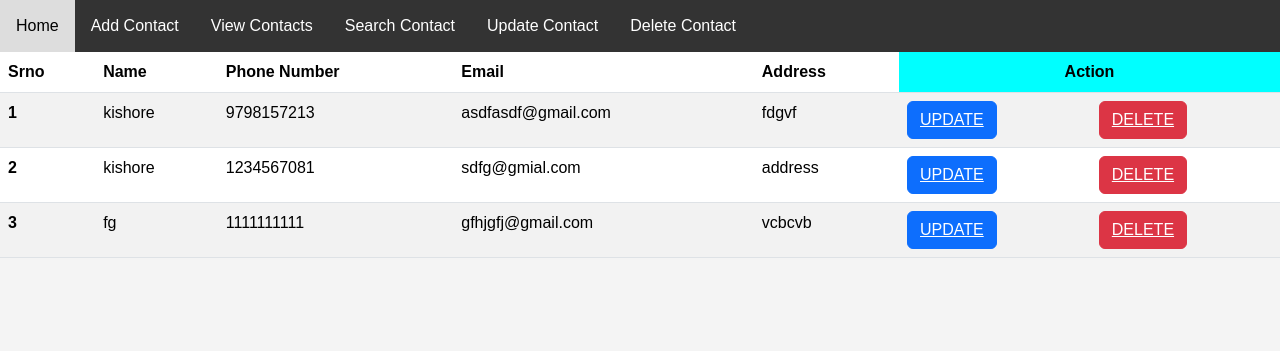
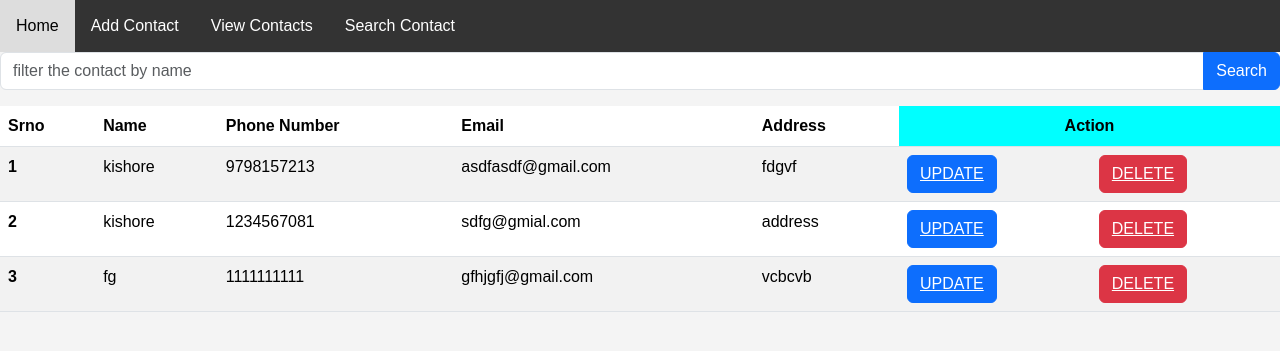
Before and after one commit to 321999/CONTACT-BOOK, a Django app: page /show_contact/ in a window 1280 px wide. Shown: the top 351 px of the page. Run offline with Django 5.2, Linux system fonts and the light colour scheme; data comes from the database, SQL or seed files in the repository; both versions use the stored data as it was after the commit.

Commit message:
filter by name functionality is added

```diff
--- a/contactbook/contactbook/urls.py
+++ b/contactbook/contactbook/urls.py
@@ -23,7 +23,8 @@ urlpatterns = [
     path('admin/', admin.site.urls),
     path('add_contact/',add_contact,name="add_contact"),
     path("show_contact/",show_contact,name="show_contact"),
-    path("update_contact/:id",update_contact,name="update_contact"),
-    path("delete_contact/:id",delete_contact,name="delete_contact")
+    path("update_contact/<id>",update_contact,name="update_contact"),
+    path("delete_contact/<id>",delete_contact,name="delete_contact"),
+    path("",home_page,name="home_page")
 
 ]
--- a/contactbook/contacts/models.py
+++ b/contactbook/contacts/models.py
@@ -12,7 +12,7 @@ class ContactInformation(models.Model):
     name=models.CharField(max_length=50)
 
     # To store the phone numbers as we know phone number is only of 10 digit
-    phone_number=models.CharField(max_length=10)
+    phone_number = models.CharField(max_length=10, default='0000000000')
 
     # To store the email
     email=models.EmailField()
--- a/contactbook/contacts/templates/base.html
+++ b/contactbook/contacts/templates/base.html
@@ -69,12 +69,10 @@
 <body>
 
     <nav>
-        <a href="#home">Home</a>
+        <a href="/">Home</a>
         <a href="/add_contact">Add Contact</a>
-        <a href="/view-contacts">View Contacts</a>
+        <a href="/show_contact">View Contacts</a>
         <a href="/search-contact">Search Contact</a>
-        <a href="/update-contact">Update Contact</a>
-        <a href="/delete-contact">Delete Contact</a>
     </nav>
 
     <!-- Your content goes here -->
--- a/contactbook/contacts/templates/displaycontact.html
+++ b/contactbook/contacts/templates/displaycontact.html
@@ -1,6 +1,14 @@
 {% extends "base.html" %}
 
 {% block base %}
+
+<form method="get">
+    <div class="input-group mb-3">
+        <input type="search" class="form-control" name="contact_search" placeholder="filter the contact by name">
+        <button type="submit" class="btn btn-primary">Search</button>
+    </div>
+</form>
+
 
 <table class="table table-striped">
     <thead>
--- a/contactbook/contacts/views.py
+++ b/contactbook/contacts/views.py
@@ -1,5 +1,5 @@
 from django.shortcuts import render,redirect
-from django.http import HttpResponse
+from django.http import HttpResponse, HttpResponseBadRequest
 from .models import *
 
 # Create your views here.
@@ -29,10 +29,14 @@ def add_contact(request):
 
 def show_contact(request):
     data=ContactInformation.objects.all()
-    print(data)
+    # print(data)
+    # print("*"*10)
+    if request.GET.get("contact_search"):
+        data=data.filter(name__icontains=request.GET.get("contact_search"))
+        print("*"*5+request.GET.get("contact_search"))
     # To show send the data from backend to frontend we use context keyword
     return render(request,"displaycontact.html",context={"data":data})
-    return  HttpResponse("completing the projgrje")
+    # return  HttpResponse("completing the projgrje")
 
 def update_contact(request,id):
     record_to_be_update=ContactInformation.objects.get(id=id)
@@ -41,17 +45,56 @@ def update_contact(request,id):
         data=request.POST
 
         record_to_be_update.name=data.get("NameOfPeople")
-        record_to_be_update.phone_number=data.get("phone")
+        # record_to_be_update.phone_number=data.get("phone")
         record_to_be_update.email=data.get("email")
         record_to_be_update.address=data.get("Address")
+        phone_number = data.get("PhoneNumberOfPeople")
+
+        if phone_number is not None and phone_number.isdigit() and len(phone_number) == 10:
+            record_to_be_update.phone_number = phone_number
+            record_to_be_update.save()
+            return redirect("/show_contact/")
+        else:
+            return HttpResponseBadRequest("Invalid phone number format")
 
         record_to_be_update.save()
 
         return redirect("/show_contact/")
-    return render(request,"updatecontact.html")
+    return render(request,"updatecontact.html",context={"backend_data":record_to_be_update})
+
+
+# from django.http import HttpResponseBadRequest
+
+# def update_contact(request, id):
+    record_to_be_update = ContactInformation.objects.get(id=id)
+
+    if request.method == 'POST':
+        data = request.POST
+
+        # Update name, email, and address unconditionally
+        record_to_be_update.name = data.get("NameOfPeople")
+        record_to_be_update.email = data.get("email")
+        record_to_be_update.address = data.get("Address")
+
+        # Check and update phone_number only if a valid value is provided
+        phone_number = data.get("phone")
+
+        if phone_number is not None and phone_number.isdigit() and len(phone_number) == 10:
+            record_to_be_update.phone_number = phone_number
+            record_to_be_update.save()
+            return redirect("/show_contact/")
+        else:
+            return HttpResponseBadRequest("Invalid phone number format")
+
+    return render(request, "updatecontact.html", context={"backend_data": record_to_be_update})
+
+
 
 def delete_contact(request,id):
     record_to_be_delete=ContactInformation.objects.get(id=id)
 
     record_to_be_delete.delete()
     return redirect(request,"/show_contact/")
+
+def home_page(request):
+    return render(request,"home.html")
```
Also changed, not shown: contactbook/contacts/templates/home.html (+10 -0 lines), contactbook/contacts/templates/updatecontact.html (+6 -5 lines), contactbook/db.sqlite3.
